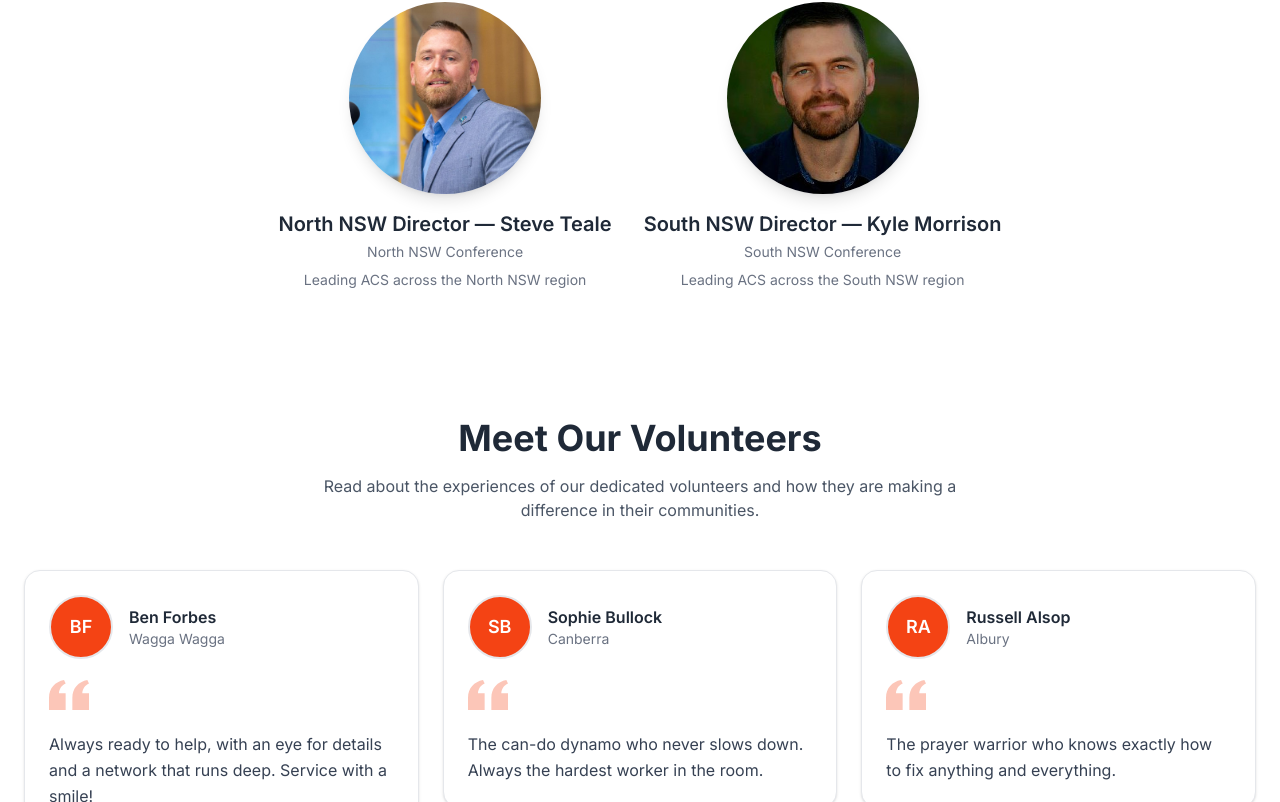
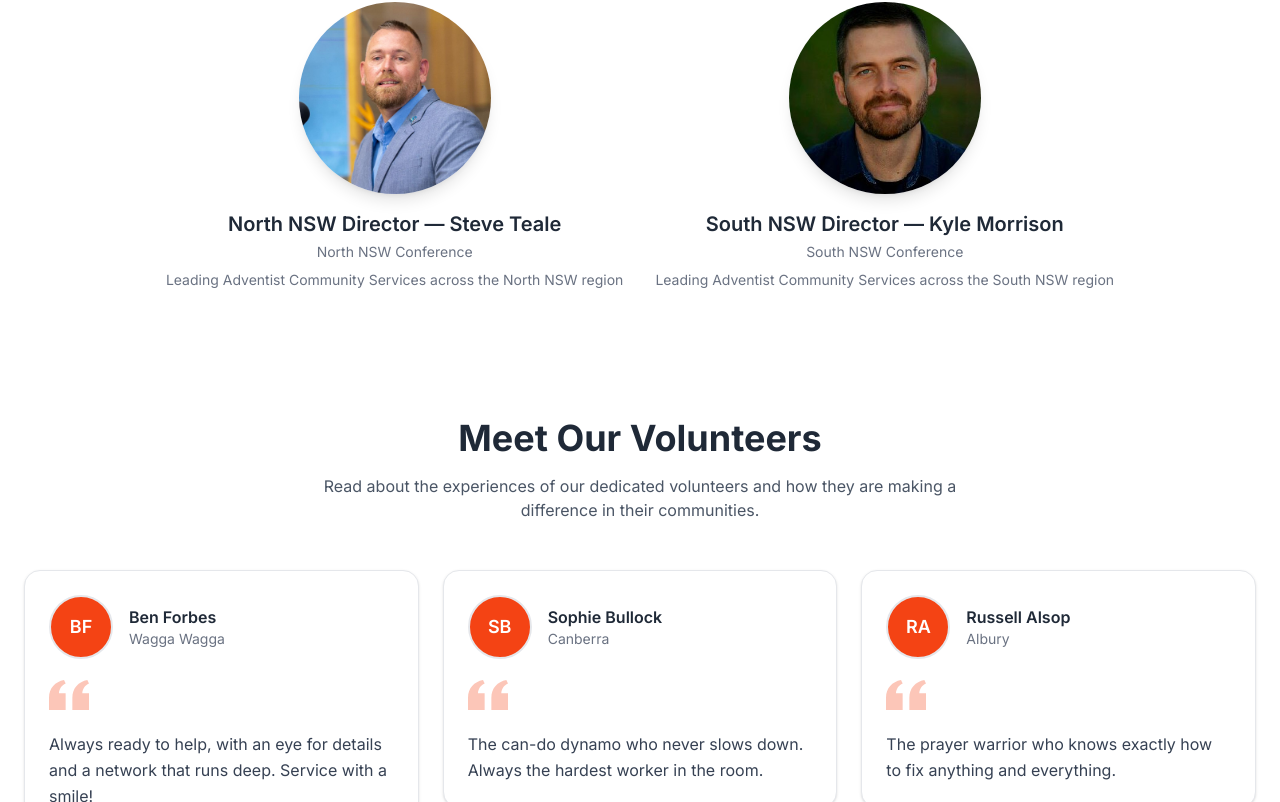
Before and after one commit to South-NSW-Conference-Office/adventistcommunityservices, a React (Vite) app: page /about in a window 1280 px wide. Shown: the part 2218-3020 px from the top of the page. Built offline with nearby package versions, Linux system fonts and the light colour scheme; no server answers.

Commit message:
copy: ACS → Adventist Community Services in team descriptions

```diff
--- a/src/app/pages/About.tsx
+++ b/src/app/pages/About.tsx
@@ -32,8 +32,8 @@ const STATIC_DATA = {
     { icon: 'Award', title: 'Integrity', description: 'Providing reliable, quality community services you can trust' },
   ] as ValueItem[],
   teamMembers: [
-    { image: '/images/team/steve-teale.jpg', title: 'North NSW Director — Steve Teale', department: 'North NSW Conference', description: 'Leading ACS across the North NSW region' },
-    { image: '/images/team/kyle-morrison.jpg', title: 'South NSW Director — Kyle Morrison', department: 'South NSW Conference', description: 'Leading ACS across the South NSW region' },
+    { image: '/images/team/steve-teale.jpg', title: 'North NSW Director — Steve Teale', department: 'North NSW Conference', description: 'Leading Adventist Community Services across the North NSW region' },
+    { image: '/images/team/kyle-morrison.jpg', title: 'South NSW Director — Kyle Morrison', department: 'South NSW Conference', description: 'Leading Adventist Community Services across the South NSW region' },
   ] as TeamMember[],
   storyImages: [
     { url: '/images/team/stormco-group.jpg', alt: 'StormCo volunteer team on site' },
```
